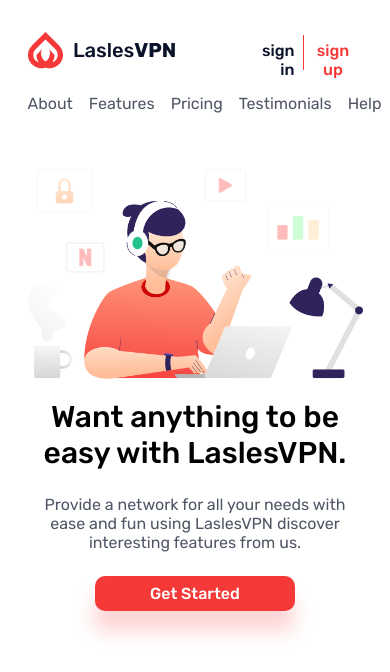
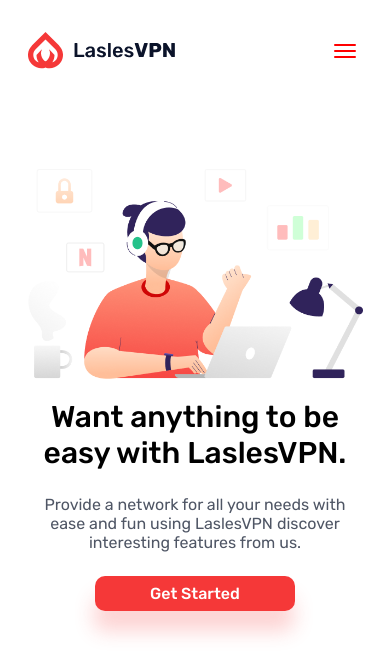
Before and after one commit to RawanYasser297/FREEBIES-Landingpage-LaslesVPN, a plain HTML site: page index.html in a window 390 px wide. Shown: the top 672 px of the page. Drawn offline with Linux system fonts and the light colour scheme.

Commit message:
Add responsive navbar and fix footer layout

```diff
--- a/SCSS/_main.scss
+++ b/SCSS/_main.scss
@@ -85,26 +85,28 @@ li img {
 }
 
 header {
+  position: relative;
   display: flex;
   justify-content: space-between;
   gap: 2rem;
   padding: 2rem 0;
   align-items: center;
+  z-index: 10000;
 }
 
-nav {
+.nav-bar {
   flex-basis: 50%;
   display: flex;
   gap: 1rem;
   justify-content: space-evenly;
 }
 
-nav a {
+.nav-bar a {
   color: var(--paragraph);
   transition: .3s;
 }
 
-nav a:hover {
+.nav-bar a:hover {
   color: var(--orange);
 }
 
@@ -159,7 +161,14 @@ header .bottoms {
   gap: 2rem;
 }
 
-h1 {
+.nav-mobile{
+  display: none;
+}
+
+
+
+
+h1{
   max-width: 555px;
   max-height: 140px;
   font-weight: 500;
@@ -172,6 +181,7 @@ h1 {
   font-size: 1rem;
   font-weight: 400;
 }
+
 
 .get-start-link {
   background-color: var(--orange);
--- a/SCSS/_responsive.scss
+++ b/SCSS/_responsive.scss
@@ -3,7 +3,7 @@
     position: relative;
   }
 
-  nav {
+  .nav-bar {
     position: absolute;
     bottom: -0.5rem;
     width: 100%;
@@ -25,7 +25,6 @@
   .features {
     gap: 1.5rem;
 
-
     .features-content {
       padding-top: 1rem;
     }
@@ -36,7 +35,7 @@
   }
 
   .subscribe {
-    padding:2rem;
+    padding: 2rem;
   }
 }
 
@@ -73,7 +72,6 @@
     flex-direction: column;
   }
 
-
   .head-content,
   .features-content {
     align-items: center;
@@ -100,7 +98,6 @@
       border-radius: 10px;
     }
   }
-
 
   .pricing-p {
     text-align: center;
@@ -130,18 +127,19 @@
     margin-left: 0;
   }
 
-  .swap .dots .dot.suc{
+  .swap .dots .dot.suc {
     margin-left: -1.3rem;
   }
 
   .subscribe {
     display: flex;
     flex-direction: column;
-    gap: .5rem;
+    gap: 0.5rem;
     justify-content: center;
     align-items: flex-start;
 
-    h2,p{
+    h2,
+    p {
       max-width: 100%;
     }
 
@@ -149,13 +147,9 @@
       box-shadow: none;
       margin-top: 1rem;
     }
-
   }
 
   .footer {
-    // grid-template-columns: auto auto auto;
-    // height: fit-content;
-    // gap: 2rem;
     flex-direction: column;
   }
 
@@ -180,11 +174,6 @@
     height: 10px;
   }
 
-
-
-
-
-
   .personal-opinion {
     width: 300px;
   }
@@ -197,7 +186,39 @@
 
   h2 {
     font-size: 25px;
+    width: 100%;
   }
+
+  .nav-bar{
+    top: -50rem;
+    flex-direction: column;
+    align-items: center;
+    height: fit-content;
+    background-color: var(--bg);
+    transition: .3s;
+    padding: 1rem;
+    z-index: -1;
+  }
+
+
+  .nav-mobile {
+    display: inline-block;
+    flex-basis: 30px;
+
+    #nav-mobile-checkbox {
+      display: none;
+    }
+
+  }
+
+  header:has(#nav-mobile-checkbox:checked)  .nav-bar{
+   top: 5rem;
+  }
+
+
+
+
+
 
   .colab {
     flex-wrap: wrap;
@@ -205,24 +226,31 @@
       width: 30%;
     }
   }
+
   header .bottoms {
-    flex: 1;
-    gap: 0.1rem;
-    .sign-in {
-      width: 50px;
-      margin-right: .2rem;
-    }
-    .sign-up {
-      width: 60px;
-      border: none;
-      border-radius: 0;
-      border-left: .1rem var(--orange) solid;
+    // position: absolute;
+    // gap: 1rem;
 
-    }
+    // .sign-in {
+    //   width: 50px;
+    //   margin-right: 0.2rem;
+    // }
+
+    // .sign-up {
+    //   width: 60px;
+    //   border: none;
+    //   border-radius: 0;
+    //   border-left: 0.1rem var(--orange) solid;
+    // }
+    display: none;
   }
 
-  .features-content{
-    gap: 0;
+  .features,
+  .features .features-content {
     padding: 0;
+    width: 100%;
+  }
+  .features-p {
+    line-height: normal;
   }
 }
--- a/index.html
+++ b/index.html
@@ -19,6 +19,12 @@
                 <img src="./images/Logo.svg" alt="logo">
             </div>
 
+            <div class="nav-mobile">
+                <input type="checkbox" name="" id="nav-mobile-checkbox">
+                <label class="nav-mobile-label" for="nav-mobile-checkbox"><img src="./images/menu.png"
+                        alt="menu icon"></label>
+            </div>
+
             <nav class="nav-bar">
                 <a href="#about" class="nav-bar__links">About</a>
                 <a href="#features" class="nav-bar__links">Features</a>
@@ -27,6 +33,7 @@
                 <a href="#help" class="nav-bar__links">Help</a>
             </nav>
 
+
             <div class="bottoms">
                 <a class="sign-in" href="#">sign in</a>
                 <a class="sign-up" href="#">sign up</a>
@@ -34,8 +41,6 @@
         </header>
 
         <main class="main-view">
-
-
             <section class="head">
                 <div class="head-img">
                     <img src="./images/Illustration 1.png" alt="">
```
Also changed, not shown: images/go-back.png (deleted), images/menu.png (added), images/social/FREEBIES-Landingpage-LaslesVPN (Community) (12)/Socmed/Instagram.png (deleted), styles/style.css, 4 other files.
